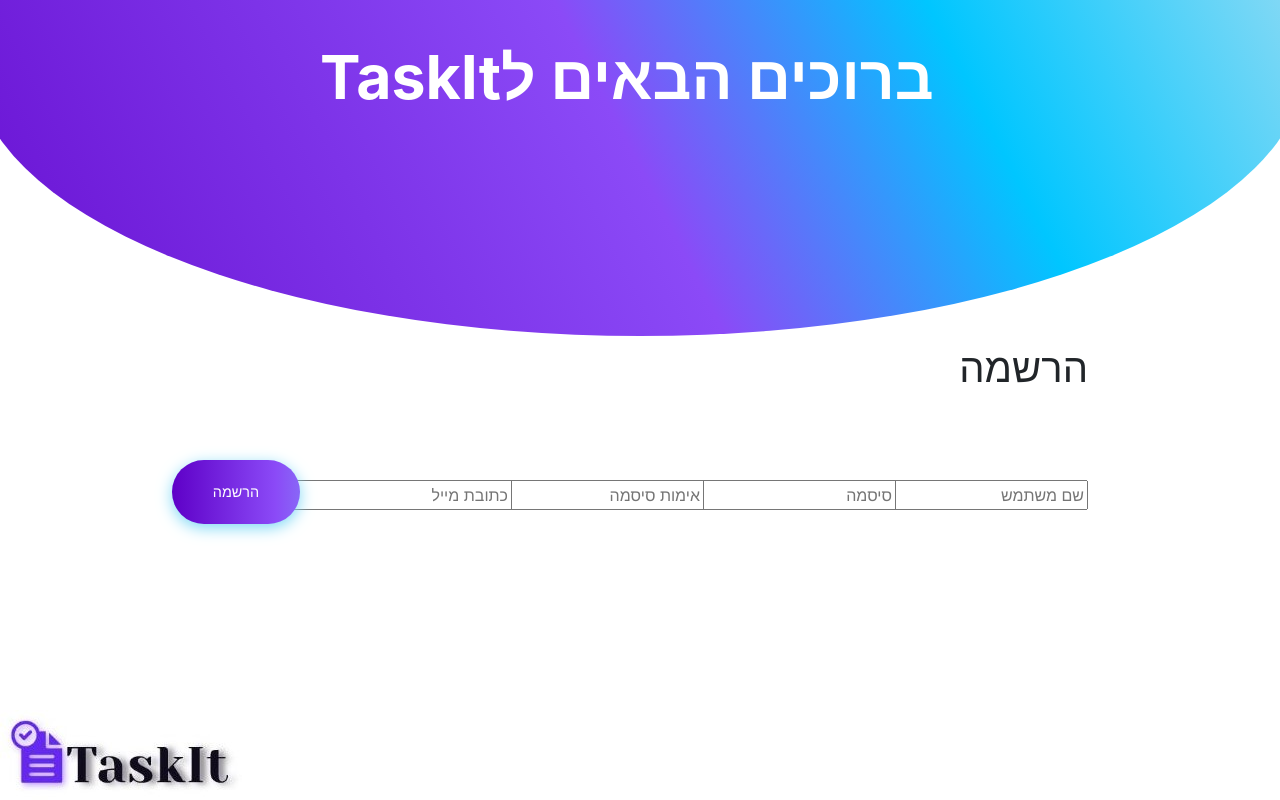
After one commit to shakedba03/Taskit, a Flask app: template templates/signup.html in a window 1280 px wide. The commit adds this page. Run offline with Flask 2, Linux system fonts and the light colour scheme; the template is opened without the code that fills it, so the values that code supplies are empty; some libraries are stand-ins or nearby versions.

Commit message:
signup and css

```diff
--- /dev/null
+++ b/static/signup.css
@@ -0,0 +1,142 @@
+body{
+    margin: 0%;
+}
+
+#title{
+    position: absolute;
+    top: 43%;
+    right:15%;
+}
+
+#username{
+    position: absolute;
+    top: 60%;
+    right: 15%;
+}
+
+#password{
+    position: absolute;
+    top: 60%;
+    right: 30%;
+}
+
+
+#password2{
+    position: absolute;
+    top: 60%;
+    right: 45%;
+}
+
+#email{
+    position: absolute;
+    top: 60%;
+    right: 60%;
+}
+
+#submit{
+    position: absolute;
+    top: 55%;
+    right: 75%;
+}
+
+.btn-hover {
+    width: 200px;
+    font-size: 10%;
+    font-weight:normal;
+    color: #fff;
+    cursor: pointer;
+    margin: 20px;
+    height: 8%;
+    text-align:center;
+    /* font-family: "Brush Script MT", "Brush Script Std", cursive; */
+    font-size: 90%;
+    border: none;
+    background-size: 300% 100%;
+
+    border-radius: 50px;
+    transition: all .4s ease-in-out;
+    -o-transition: all .4s ease-in-out;
+    -webkit-transition: all .4s ease-in-out;
+    transition: all .4s ease-in-out;
+}
+
+.btn-hover:hover {
+    background-position: 100% 0;
+    transition: all .4s ease-in-out;
+    -o-transition: all .4s ease-in-out;
+    -webkit-transition: all .4s ease-in-out;
+    transition: all .4s ease-in-out;
+}
+
+.btn-hover:focus {
+    outline: none;
+}
+
+
+.btn-hover.color-10 {
+    background-image: linear-gradient(to right, rgba(94,0,199,1) 0%, rgba(139,74,247,1) 27%, rgba(127,216,245,1) 58%, rgba(0,198,255,1));
+    box-shadow: 0 4px 15px 0 rgba(127,216,245,1);
+    width: 10%;
+
+}
+
+/* @import url(https://fonts.googleapis.com/css?family=Open+Sans:600); */
+
+#bg_div{
+    position: absolute;
+    z-index: -1;
+    top: 0%;
+    /* left: 0%; */
+    clip-path: ellipse(52% 34% at 50% 8%);
+    width: 100%;
+    height: 100%;
+    background: rgb(94,0,199);
+background: linear-gradient(63deg, rgba(94,0,199,1) 0%, rgba(139,74,247,1) 57%, rgba(0,198,255,1) 79%, rgba(127,216,245,1) 100%);
+}
+
+.item-1,
+.item-2,
+.item-3 {
+	position: absolute;
+  display: block;
+	top: 1em;
+  color: #ffffff;
+  font-weight: bold;
+  width: 50%;
+
+  font-size: 2em;
+
+	animation-duration: 30s;
+	animation-timing-function: ease-in-out;
+	animation-iteration-count: infinite;
+}
+
+.item-1{
+	animation-name: anim-1;
+}
+
+.item-2{
+	animation-name: anim-2;
+}
+
+.item-3{
+	animation-name: anim-3;
+}
+
+@keyframes anim-1 {
+	0%, 8.3% { left: 0%; opacity: 0; }
+  8.3%,25% { left: 25%; opacity: 1; }
+  33.33%, 100% { left: 110%; opacity: 0; }
+}
+
+@keyframes anim-2 {
+	0%, 33.33% { left: 0%; opacity: 0; }
+  41.63%, 58.29% { left: 25%; opacity: 1; }
+  66.66%, 100% { left: 110%; opacity: 0; }
+}
+
+@keyframes anim-3 {
+	0%, 66.66% { left: 0%; opacity: 0; }
+  74.96%, 91.62% { left: 35%; opacity: 1; }
+  100% { left: 110%; opacity: 0; }
+}
--- a/templates/index.html
+++ b/templates/index.html
@@ -18,7 +18,7 @@
         <form>
             <input type="text" placeholder="שם משתמש" name="username" id="username">
             <input type="password" placeholder="סיסמה" name ="password" id="password">
-            <a href="#" id="signup">עוד לא נרשמתם? הירשמו כאן!</a>
+            <a href="{{url_for('signup')}}" id="signup">עוד לא נרשמתם? הירשמו כאן!</a>
             <button type="submit" class="btn-hover color-10" id="submit">כניסה</button>
         </form>
     </div>
--- /dev/null
+++ b/templates/signup.html
@@ -0,0 +1,47 @@
+<!DOCTYPE html>
+<html lang="he">
+<head>
+    <meta charset="UTF-8">
+    <title>TaskIt</title>
+
+    <link rel="stylesheet" href="https://maxcdn.bootstrapcdn.com/bootstrap/4.3.1/css/bootstrap.min.css">
+    <script src="https://ajax.googleapis.com/ajax/libs/jquery/3.4.0/jquery.min.js"></script>
+    <script src="https://cdnjs.cloudflare.com/ajax/libs/popper.js/1.14.7/umd/popper.min.js"></script>
+    <script src="https://maxcdn.bootstrapcdn.com/bootstrap/4.3.1/js/bootstrap.min.js"></script>
+    <link rel="stylesheet" href = "../static/signup.css">
+</head>
+<body dir="rtl">
+
+    <div id="signup_div">
+
+        <h1 id="title">הרשמה</h1>
+        <form>
+            <input type="text" placeholder="שם משתמש" name="username" id="username" required="required">
+            <input type="password" placeholder="סיסמה" name ="password" id="password" required="required">
+            <input type="password" placeholder="אימות סיסמה" name ="password2" id="password2" required="required">
+            <input type="email" placeholder="כתובת מייל" name ="email" id="email" required="required">
+            <button type="submit" class="btn-hover color-10" id="submit">הרשמה</button>
+        </form>
+    </div>
+    <img src="../static/logo2.JPG" style="position: absolute; bottom: 0%; left: 0%;">
+
+
+    <div id="bg_div">
+        <div id="text_div">
+            <div class="item-1">
+                <p style="font-size: 190%;">ברוכים הבאים לTaskIt</p>
+            </div>
+
+            <div class="item-2">
+                <p style="font-size: 190%;">צריכים עזרה בניהול זמן?</p>
+            </div>
+            <div class="item-3">
+                <p style="font-size: 250%;">הירשמו כאן</p>
+            </div>
+        </div>
+    </div>
+
+
+</body>
+
+</html>
```
Also changed, not shown: static/logo2.JPG.
